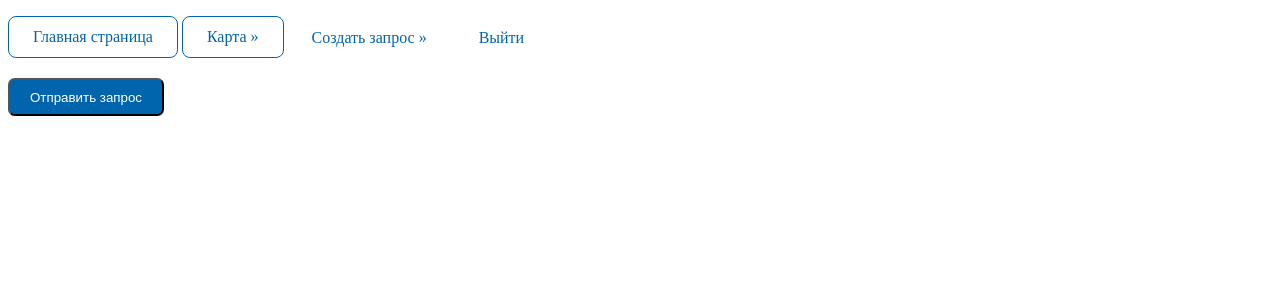
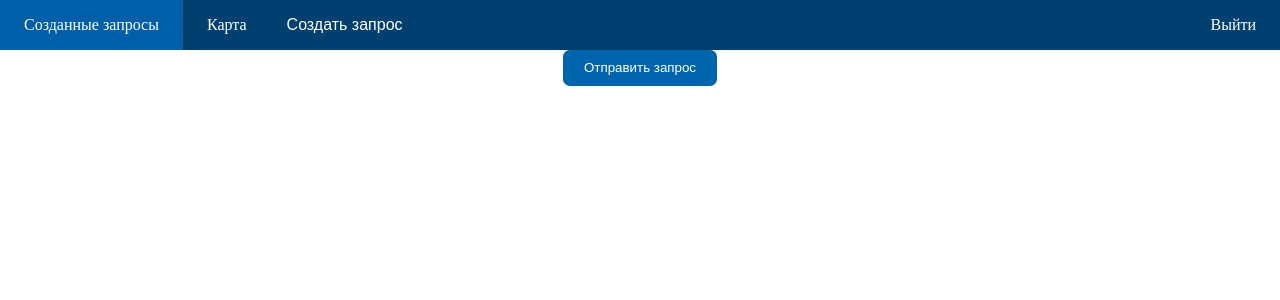
Before and after one commit to ZakharovDenis/ase_site, a Django app: page /request/create/PGS in a window 1280 px wide. Shown: the top 300 px of the page. Run offline with Django 3.2, Linux system fonts and the light colour scheme; the visitor is signed in with stand-in values (Sample User, id 1); parts of the project's set-up code (start-up, migrations or seed data) failed here and were passed over.

Commit message:
[C-28]header, request display, new screens added

```diff
--- a/ase_site/req/choises.py
+++ b/ase_site/req/choises.py
@@ -16,3 +16,15 @@
     (2,('организация-исполнитель')),
     (3,('другое'))
 )
+
+TYPE=(
+    (1,('Бетон')),
+    (2,('Песок')),
+    (3,('ПГС'))
+)
+
+STATUS=(
+    (1,('Отклонено')),
+    (2,('На рассмотрении')),
+    (3,('Одобрено'))
+)
--- a/ase_site/req/forms.py
+++ b/ase_site/req/forms.py
@@ -1,8 +1,7 @@
 from django import forms
 from ase_site.req.models import SendRequest
-from .choises import INST_TYPE,DELIVERY,OK_CHOISES
 
 class MakeRequestForm(forms.ModelForm):
     class Meta():
         model=SendRequest
-        exclude=('date',)
+        exclude=('date','status',)
--- a/ase_site/req/templates/index.html
+++ b/ase_site/req/templates/index.html
@@ -5,8 +5,12 @@
 <head>
     <meta charset="utf-8" />
     <title>Запрос документа</title>
+    {% load staticfiles %}
+    <link rel="stylesheet" href="{% static 'css/buttons.css'%}" type="text/css">
+    <link rel="stylesheet" href="{% static 'css/form-style.css'%}" type="text/css">
 </head>
 <body>
+    <div>
     <form method="POST" autocomplete="off">
         {% csrf_token %}
     <table>
@@ -14,6 +18,7 @@
     </table>
     <input type="submit" value="Отправить запрос" class="btnmain">
   </form>
+</div>
 </body>
 </html>
 {% endblock %}
--- a/ase_site/req/templates/post.html
+++ b/ase_site/req/templates/post.html
@@ -1,6 +1,9 @@
 {% extends "static/static_files/html/ase_wrap.html" %}
-
 {% block content %}
+<head>
+    {% load staticfiles %}
+    <link rel="stylesheet" href="{% static 'css/buttons.css'%}" type="text/css">
+</head>
 
 <h2 class="text-info">{{sendrequest.concrete_make_org}}</h2>
 <h2 class="text-info">{{sendrequest.date|date:"d-m-Y"}}</h2>
--- a/ase_site/req/urls.py
+++ b/ase_site/req/urls.py
@@ -6,9 +6,11 @@
 from ase_site.req.models import SendRequest
 
 urlpatterns = [
-    url(r'^$',ListView.as_view(queryset=SendRequest.objects.all().order_by("-date")[:20],template_name="ase_site/req/templates/posts.html")),
+    url(r'all/',ListView.as_view(queryset=SendRequest.objects.all().order_by("-date")[:20],template_name="ase_site/req/templates/posts.html")),
     # url(r'^$', views.ViewAllRequests.as_view()),
-    url(r'create/',views.CreateRequest),
+    url(r'create/concrete',views.CreateRequest),
+    url(r'create/sand',views.CreateRequest),
+    url(r'create/PGS',views.CreateRequest),
     url(r'^(?P<pk>\d+)/$',DetailView.as_view(model=SendRequest,template_name ="ase_site/req/templates/post.html")),
     # url(r'^(\d+)/approve',views.approve, name='approve'),
     # url(r'^(\d+)/disapprove',views.disapprove, name='disapprove'),
--- a/ase_site/settings.py
+++ b/ase_site/settings.py
@@ -46,7 +46,7 @@
     'django.contrib.auth.middleware.AuthenticationMiddleware',
     'django.contrib.messages.middleware.MessageMiddleware',
     'django.middleware.clickjacking.XFrameOptionsMiddleware',
-    'ase_site.force_auth.ForceAuthenticationMiddleware'
+    'ase_site.auth_core.force_auth.ForceAuthenticationMiddleware'
 ]
 
 ROOT_URLCONF = 'ase_site.urls'
--- a/ase_site/urls.py
+++ b/ase_site/urls.py
@@ -24,7 +24,7 @@
     path('admin/', admin.site.urls),
     url(r'^geo/', include('ase_site.geo.urls')),
     url(r'^auth/', include('ase_site.auth_core.urls')),
-    path("", RedirectView.as_view(url='/request/')),
+    path("", RedirectView.as_view(url='/request/all/')),
     url(r'^request/', include('ase_site.req.urls')),
 ]
 if settings.DEBUG:
--- a/static/static_files/css/buttons.css
+++ b/static/static_files/css/buttons.css
@@ -1,4 +1,3 @@
-
 .btnreg {
   color: rgb(0,101,172); /* цвет текста */
   text-decoration: none; /* убирать подчёркивание у ссылок */
@@ -27,7 +26,7 @@
   text-decoration: none; /* убирать подчёркивание у ссылок */
   user-select: none; /* убирать выделение текста */
   background: rgb(0,101,172); /* фон кнопки */
-  /*background: rgb(255,0,0); /* фон кнопки */
+  border: .1em solid rgb(0,101,172);
   padding: .7em 1.5em; /* отступ от текста */
   outline: none; /* убирать контур в Mozilla */
   border-radius: .5em;
@@ -45,6 +44,7 @@
   text-decoration: none; /* убирать подчёркивание у ссылок */
   user-select: none; /* убирать выделение текста */
   background: #fff; /* фон кнопки */
+  border: .1em solid white;
   padding: .7em 1.5em; /* отступ от текста */
   outline: none; /* убирать контур в Mozilla */
   border-radius: .5em;
--- /dev/null
+++ b/static/static_files/css/form-style.css
@@ -0,0 +1,28 @@
+tbody tr th{
+    text-align: left;
+}
+body .content{
+    overflow: hidden;
+    text-align: center;
+}
+form{
+    display: inline-block;
+}
+td{
+    width: 15em;
+    border: 0.1em solid #FFFFFF;
+    border-bottom: 0.1em solid rgb(0, 0, 0);
+}
+select{
+    width: 100%;
+    outline: none;
+    border: none;
+}
+input{
+    width: 100%;
+    border: none;
+}
+input:active{
+    width: 100%;
+    border: none;
+}
--- a/static/static_files/css/style.css
+++ b/static/static_files/css/style.css
@@ -1,11 +1,126 @@
-a.cont {
-  color: rgb(0,101,172); /* цвет текста */
-  text-decoration: none; /* убирать подчёркивание у ссылок */
-  user-select: none; /* убирать выделение текста */
-  background: #fff; /* фон кнопки */
-  border: .1em solid rgb(0,101,172);
-  padding: .7em 1.5em; /* отступ от текста */
-  outline: none; /* убирать контур в Mozilla */
-  border-radius: .10em;
-  position: center;
+.body{
+  margin: 0;
+  background: "white";
+  margin: 0;
 }
+.navbar {
+  overflow: hidden;
+  background-color: rgb(0, 64, 112);
+  position: sticky;
+  top: 0;
+  z-index: 10;
+  /* transition: padding 1s ease-out 0.5s; */
+}
+
+.navbar a {
+  float: left;
+  display: block;
+  color: white;
+  text-align: center;
+  font-size: 1em;
+  padding: 1em 1.5em;
+  text-decoration: none;
+}
+.navbar a.right {
+  float: right;
+}
+.navbar a.active {
+  background-color: #666;
+  color: white;
+}
+
+.navbar a:hover {
+  background-color: rgb(0, 95, 168);
+}
+.navbar .dropdown:hover{
+  background-color: rgb(0, 95, 168);
+}
+
+.dropdown {
+  position: relative;
+  float: left;
+  display: block;
+  transition: padding 0.1s ease-in-out 0.1s;
+}
+
+.dropbtn {
+  background-color: rgb(0, 64, 112);
+  display: block;
+  color: white;
+  padding: 16px;
+  font-size: 1em;
+  border: none;
+  cursor: pointer;
+}
+
+.dropdown-content {
+  display: none;
+  position: absolute;
+  right: 0;
+  background-color: rgb(0, 64, 112);
+  min-width: 160px;
+  box-shadow: 0px 8px 16px 0px rgba(0,0,0,0.2);
+  z-index: 1;
+}
+
+.dropdown-content a {
+  color: white;
+  padding: 12px 16px;
+  text-decoration: none;
+  display: block;
+}
+
+.navbar:hover .dropdown:hover{
+  padding-top: 0;
+  padding-bottom: 2.5em;
+  padding-left: 0em;
+  padding-right: 3.81em;
+}
+
+.dropdown:hover .dropdown-content {
+  display: block;
+}
+
+.dropdown-content a:hover {
+  background-color: rgb(0, 95, 168);
+}
+
+.dropdown:hover .dropbtn {
+  background-color: rgb(0, 95, 168);
+}
+
+@media screen and (max-width: 35em) {
+  .navbar a {
+    padding: 0.5em;
+    float: none;
+    width: 100%;
+  }
+  .navbar:hover .dropdown:hover{
+    padding-top: 0;
+    padding-bottom: 0em;
+    padding-left: 0em;
+    padding-right: 0em;
+  }
+  .navbar a.right {
+    float: none;
+  }
+  .dropdown{
+    float: none;
+    text-align:center;
+    width: 100%;
+    transition: bottom 0.1s ease-in-out 0.1s;
+  }
+  .dropbtn{
+    float: none;
+    display:inline-block;
+    padding: 0.5em;
+    text-align: center;
+    transition: bottom 0.1s ease-in-out 0.1s;
+  }
+  .dropdown-content{
+    float: none;
+    display: none;
+    position: relative;
+    transition: padding 0.1s ease-in-out 0.1s;
+  }
+}
--- a/static/static_files/html/ase_wrap.html
+++ b/static/static_files/html/ase_wrap.html
@@ -6,19 +6,26 @@
   <meta http-equip ="X-UA-Compatible" content="ie=edge">
   <title>Стройконтроль АСЭ</title>
   {% load staticfiles %}
-  <link rel="stylesheet" href="{% static 'css/buttons.css'%}" type="text/css">
-  <!--<link rel="stylesheet" href="/static/css/bootstrap.min.css" type="text/css">-->
+  <link rel="stylesheet" href="{% static 'css/style.css'%}" type="text/css">
 </head>
-<body style="background: white">
-    <p>
-      <a href="/" class="btnreg">Главная страница</a>
-      <a href="/geo" class="btnreg">Карта &raquo;</a>
-      <a href="/request/create" class="btnsec">Создать запрос &raquo;</a>
-      <a href="/auth/logout" class="btnsec" align="left">Выйти</a>
-    </p>
+<body style="margin: 0">
+  <div class = "navbar">
+    <a href="/request/all">Созданные запросы</a>
+    <a href="/geo">Карта </a>
+    <div class="dropdown">
+        <button class="dropbtn">Создать запрос</button>
+        <div class="dropdown-content">
+          <a href="/request/create/concrete">Бетон</a>
+          <a href="/request/create/sand">Песок</a>
+          <a href="/request/create/PGS">ПГС</a>
+        </div>
+      </div>
+    <!-- <a href="/request/create">Создать запрос </a> -->
+    <a href="/auth/logout" class="right">Выйти</a>
+  </div>
+  <div class="content">
     {% block content %}
     {% endblock %}
   </div>
-</div>
 </body>
 </html>
```
Also changed, not shown: ase_site/auth_core/templates/wait.html (added, +13 -0 lines), ase_site/auth_core/views.py (+5 -2 lines), ase_site/geo/templates/map.html (+9 -2 lines), ase_site/req/models.py (+5 -3 lines), ase_site/req/templates/posts.html (+20 -2 lines), static/static_files/css/login_page.css (+2 -5 lines), ase_site/auth_core/force_auth.py (renamed from ase_site/force_auth.py).
